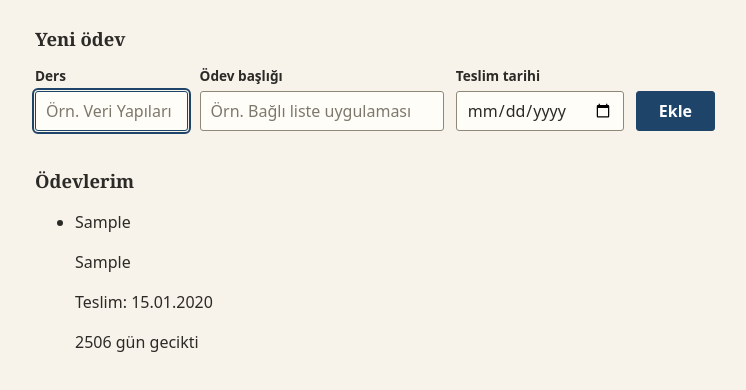
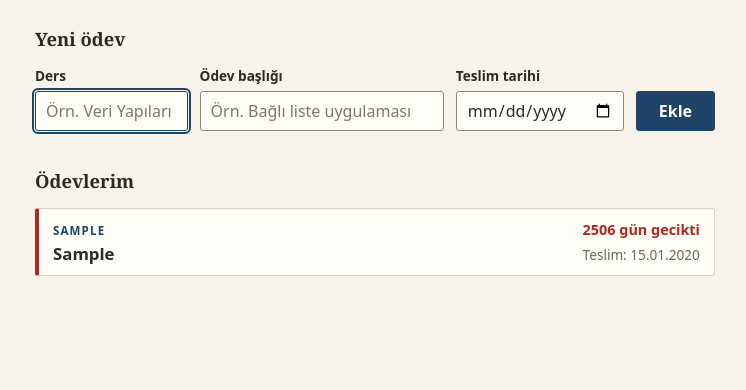
Before and after one commit to summitman001/odev-takipci, a plain HTML site: page index.html in a window 1280 px wide. Both pictures are taken after typing "Sample", "Sample", "2020-01-15" into the empty fields and a click on the button "Ekle". Shown: the part 118-508 px from the top of the page, without its empty margins (265-1011 px from the left). Drawn offline with Linux system fonts and the light colour scheme.

Commit message:
Ödevler ajanda satırı düzenine geçirildi, hap rozetler kaldırıldı

```diff
--- a/style.css
+++ b/style.css
@@ -175,3 +175,79 @@ input.hatali:focus {
   outline: 2px solid var(--vurgu);
   outline-offset: 2px;
 }
+
+/* Ödev satırları: ince kenarlıklı satır, sol kenarda 4px durum çizgisi.
+   Üst satırda ders ve kalan süre, alt satırda başlık ve tarih. */
+.odev-listesi {
+  list-style: none;
+  margin: 0;
+  padding: 0;
+  display: grid;
+  gap: 8px;
+}
+
+.odev {
+  --serit: var(--cizgi-koyu);
+  --kalan-renk: var(--soluk);
+  display: grid;
+  grid-template-columns: minmax(0, 1fr) auto;
+  grid-template-areas:
+    "ders kalan"
+    "baslik tarih";
+  column-gap: 16px;
+  row-gap: 2px;
+  align-items: baseline;
+  padding: 10px 14px;
+  background: var(--satir);
+  border: 1px solid var(--cizgi);
+  border-left: 4px solid var(--serit);
+  border-radius: 3px;
+}
+
+.odev--gecmis {
+  --serit: var(--gecmis);
+  --kalan-renk: var(--gecmis);
+}
+
+.odev--yakin {
+  --serit: var(--yakin);
+  --kalan-renk: var(--yakin-yazi);
+}
+
+.odev-ders {
+  grid-area: ders;
+  margin: 0;
+  color: var(--vurgu);
+  font-size: 0.72rem;
+  font-weight: 700;
+  letter-spacing: 0.1em;
+  overflow-wrap: anywhere;
+  text-transform: uppercase;
+}
+
+.odev-kalan {
+  grid-area: kalan;
+  margin: 0;
+  color: var(--kalan-renk);
+  font-size: 0.9rem;
+  font-weight: 700;
+  white-space: nowrap;
+}
+
+.odev-baslik {
+  grid-area: baslik;
+  margin: 0;
+  font-size: 1.05rem;
+  font-weight: 600;
+  line-height: 1.35;
+  overflow-wrap: anywhere;
+}
+
+.odev-tarih {
+  grid-area: tarih;
+  margin: 0;
+  color: var(--soluk);
+  font-size: 0.85rem;
+  font-variant-numeric: tabular-nums;
+  white-space: nowrap;
+}
```
